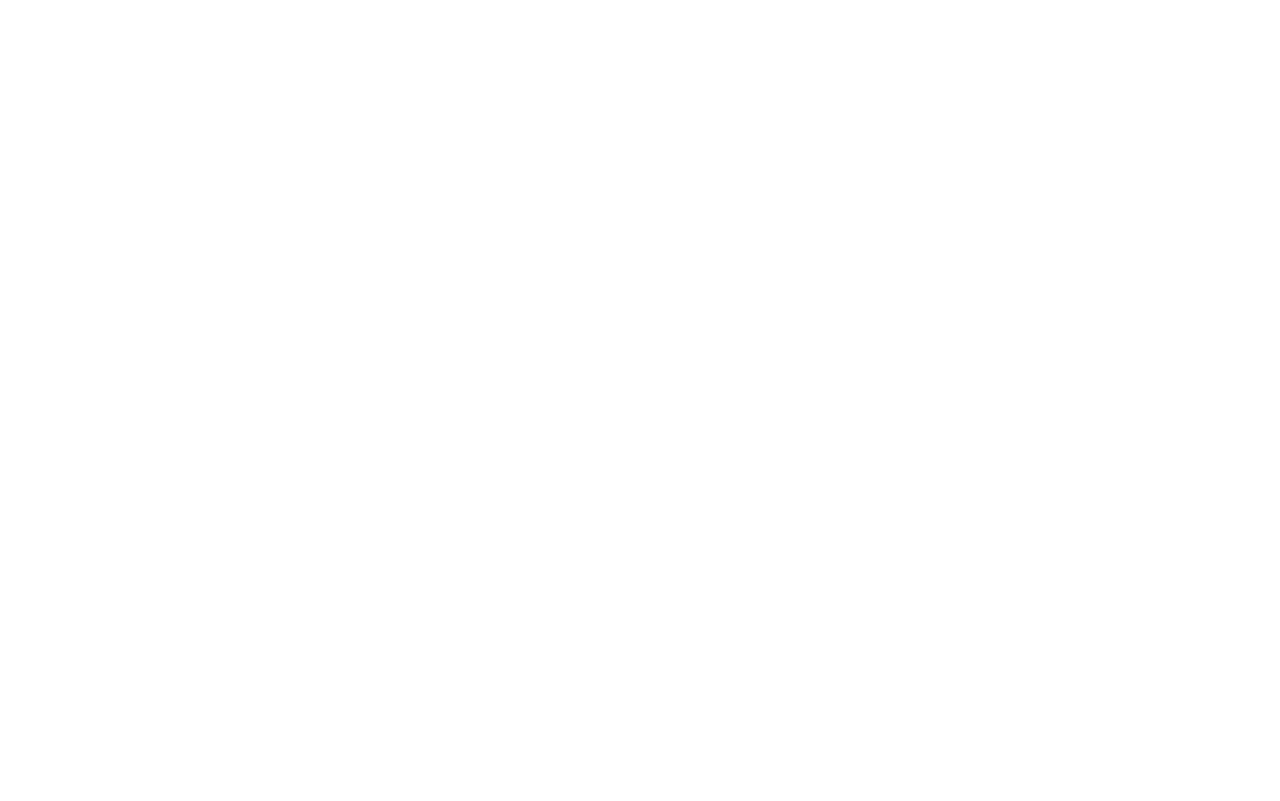
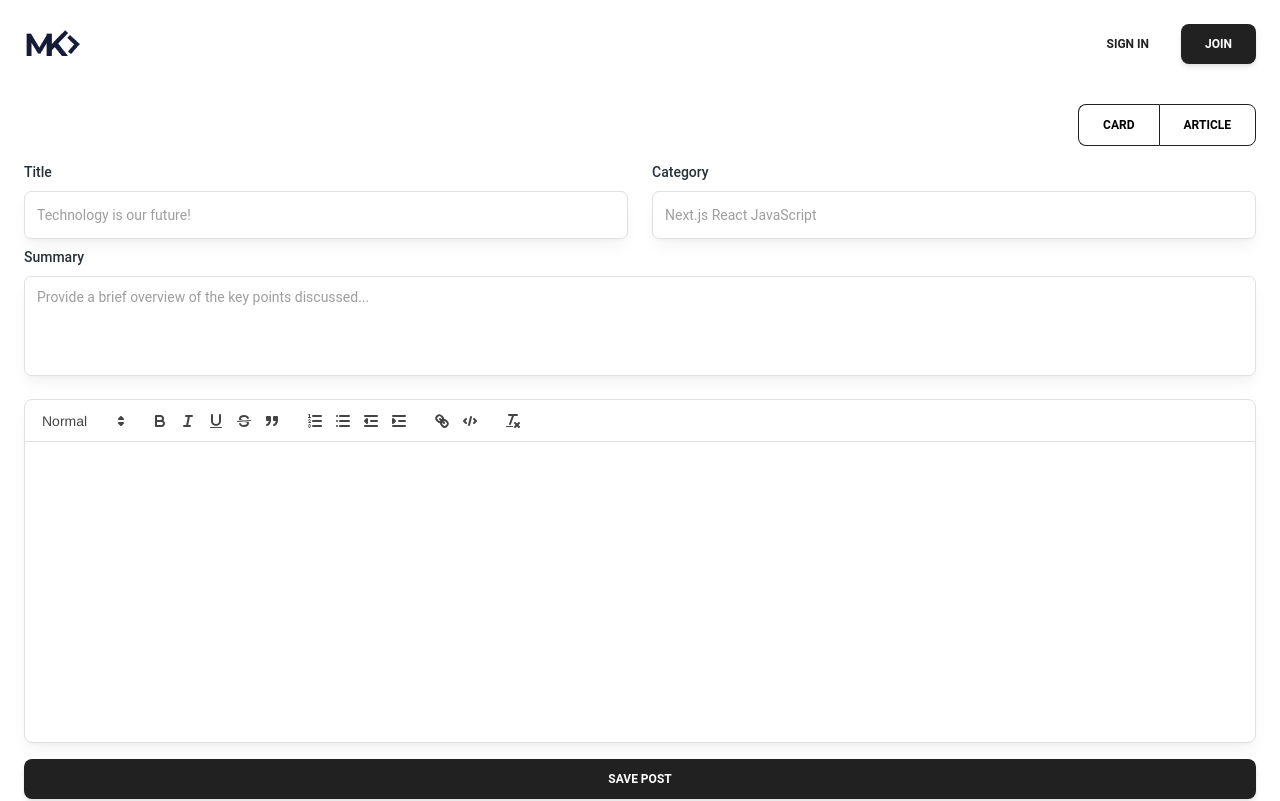
Before and after one commit to prikol769/blog-app-frontend, a React (Vite) app: page /edit-post/1 in a window 1280 px wide. Before the commit this address had no page. Shown: the top 801 px of the page. Built offline with nearby package versions, Linux system fonts and the light colour scheme; no server answers.

Commit message:
added Edit page

```diff
--- a/src/App.jsx
+++ b/src/App.jsx
@@ -7,6 +7,7 @@ import { GlobalProvider } from "./context/GlobalContext";
 import AuthLayout from "./components/AuthLayout";
 import CreatePostPage from "./pages/CreatePostPage";
 import PostPage from "./pages/PostPage";
+import EditPostPage from "./pages/EditPostPage";
 
 const App = () => {
   return (
@@ -21,6 +22,7 @@ const App = () => {
             <Route index element={<Home />} />
             <Route path="/create-post" element={<CreatePostPage />} />
             <Route path="/post/:id" element={<PostPage />} />
+            <Route path="/edit-post/:id" element={<EditPostPage />} />
           </Route>
         </Routes>
       </GlobalProvider>
--- /dev/null
+++ b/src/pages/EditPostPage.jsx
@@ -0,0 +1,253 @@
+import {
+  Button,
+  ButtonGroup,
+  IconButton,
+  Textarea,
+  Typography,
+} from "@material-tailwind/react";
+
+import { ArrowsPointingOutIcon } from "@heroicons/react/24/outline";
+
+import FormInput from "../components/FormInput";
+import ReactQuill from "react-quill";
+import "react-quill/dist/quill.snow.css";
+import { useEffect, useRef, useState } from "react";
+import axios from "axios";
+import { PreviewPostCard } from "../components/PreviewPostCard";
+import { useGlobalContext } from "../context/GlobalContext";
+import hljs from "highlight.js/lib/core";
+import javascript from "highlight.js/lib/languages/javascript";
+import css from "highlight.js/lib/languages/css";
+import "highlight.js/styles/monokai-sublime.css";
+import PreviewArticle from "../components/PreviewArticle";
+import { useParams } from "react-router-dom";
+
+hljs.registerLanguage("javascript", javascript);
+hljs.registerLanguage("css", css);
+
+const modules = {
+  syntax: {
+    highlight: (text) => hljs.highlightAuto(text).value,
+  },
+  toolbar: [
+    [{ header: [1, 2, 3, 4, 5, false] }],
+    ["bold", "italic", "underline", "strike", "blockquote"],
+    [
+      { list: "ordered" },
+      { list: "bullet" },
+      { indent: "-1" },
+      { indent: "+1" },
+    ],
+    ["link", "code-block"],
+    ["clean"],
+  ],
+};
+
+const formats = [
+  "header",
+  "bold",
+  "italic",
+  "underline",
+  "strike",
+  "blockquote",
+  "list",
+  "bullet",
+  "indent",
+  "link",
+  "code-block",
+];
+
+const EditPostPage = () => {
+  const { userInfo } = useGlobalContext();
+
+  const { id } = useParams();
+
+  const [title, setTitle] = useState("");
+  const [category, setCategory] = useState("");
+  const [summary, setSummary] = useState("");
+  const [content, setContent] = useState("");
+
+  const [previewCard, setPreviewCard] = useState(false);
+  const [previewArticle, setPreviewArticle] = useState(false);
+  const [previewFullArticle, setPreviewFullArticle] = useState(false);
+
+  useEffect(() => {
+    const fetchPost = async () => {
+      try {
+        const { data: response } = await axios.get(
+          `http://localhost:5000/api/posts/${id}`
+        );
+        const { title, category, summary, content } = response;
+        setTitle(title);
+        setCategory(category);
+        setSummary(summary);
+        setContent(content);
+      } catch (error) {
+        console.log(error);
+      }
+    };
+    fetchPost();
+  }, []);
+
+  const updatePost = async (e) => {
+    e.preventDefault();
+    try {
+      const { data: response } = await axios.put(
+        `http://localhost:5000/api/posts/${id}/${userInfo.id}`,
+        {
+          title,
+          summary,
+          content,
+          category,
+        },
+        { withCredentials: true }
+      );
+      console.log(response, "response");
+    } catch (error) {
+      console.log(error);
+    }
+  };
+
+  return (
+    <div className="mb-10 relative">
+      <div className="py-4 flex items-center justify-end">
+        {previewArticle && (
+          <IconButton
+            variant="outlined"
+            className={`mr-5 ${
+              previewFullArticle
+                ? "bg-[#212121] text-white"
+                : "bg-white text-black"
+            }`}
+            onClick={() => {
+              setPreviewFullArticle(!previewFullArticle);
+            }}
+          >
+            <ArrowsPointingOutIcon className="w-5 h-5" />
+          </IconButton>
+        )}
+        <ButtonGroup variant="outlined">
+          <Button
+            className={`${
+              previewCard ? "bg-[#212121] text-white" : "bg-white text-black"
+            }`}
+            onClick={() => {
+              setPreviewCard(!previewCard);
+              setPreviewArticle(false);
+              setPreviewFullArticle(false);
+            }}
+          >
+            Card
+          </Button>
+          <Button
+            className={`${
+              previewArticle ? "bg-[#212121] text-white" : "bg-white text-black"
+            }`}
+            onClick={() => {
+              setPreviewArticle(!previewArticle);
+              setPreviewCard(false);
+              setPreviewFullArticle(false);
+            }}
+          >
+            Article
+          </Button>
+        </ButtonGroup>
+      </div>
+      <div
+        className={`flex  ${previewCard || previewArticle ? "gap-12" : ""} ${
+          previewCard ? "flex-col lg:flex-row gap-12" : ""
+        }  ${previewArticle ? "flex-col 2xl:flex-row gap-12" : ""}`}
+      >
+        <form
+          className={`flex flex-col gap-4 flex-1 ${
+            previewFullArticle ? "hidden" : ""
+          }`}
+          onSubmit={updatePost}
+        >
+          <div className="flex gap-6">
+            <FormInput
+              label="Title"
+              maxLength="200"
+              required
+              placeholder="Technology is our future!"
+              value={title}
+              onChange={(e) => setTitle(e.target.value)}
+            />
+            <FormInput
+              label="Category"
+              required
+              maxLength="15"
+              placeholder="Next.js React JavaScript"
+              value={category}
+              onChange={(e) => setCategory(e.target.value)}
+            />
+          </div>
+          <div className="w-full">
+            <Typography
+              variant="small"
+              color="blue-gray"
+              className="mb-2 font-medium"
+            >
+              Summary
+            </Typography>
+            <Textarea
+              labelProps={{
+                className: "hidden",
+              }}
+              maxLength="400"
+              className=" !border !border-gray-300 bg-white text-gray-900 shadow-lg shadow-gray-900/5 ring-4 ring-transparent placeholder:text-gray-500 placeholder:opacity-100 focus:!border-gray-900 focus:!border-t-gray-900 focus:ring-gray-900/10"
+              required
+              placeholder="Provide a brief overview of the key points discussed..."
+              value={summary}
+              onChange={(e) => setSummary(e.target.value)}
+            />
+          </div>
+          <ReactQuill
+            required
+            modules={modules}
+            formats={formats}
+            value={content}
+            onChange={(newValue) => {
+              setContent(newValue);
+              console.log("onChange");
+            }}
+            className="!border !rounded-lg !border-gray-300  bg-white text-gray-900 shadow-lg shadow-gray-900/5 "
+          />
+          <Button className="z-10" type="submit">
+            Save Post
+          </Button>
+        </form>
+
+        {previewCard && (
+          <div className="max-w-[430px]">
+            <PreviewPostCard
+              title={title}
+              category={category}
+              summary={summary}
+              author={userInfo.fullName}
+            />
+          </div>
+        )}
+
+        {previewArticle && (
+          <div
+            className={`flex max-w-[100%] ${
+              previewFullArticle
+                ? "max-w-[1000px] w-full mx-auto"
+                : "2xl:max-w-[50%]"
+            }`}
+          >
+            <PreviewArticle
+              title={title}
+              category={category}
+              author={userInfo.fullName}
+              content={content}
+            />
+          </div>
+        )}
+      </div>
+    </div>
+  );
+};
+
+export default EditPostPage;
--- a/src/pages/PostPage.jsx
+++ b/src/pages/PostPage.jsx
@@ -1,6 +1,6 @@
 import axios from "axios";
 import { useEffect, useState } from "react";
-import { useParams } from "react-router-dom";
+import { useNavigate, useParams } from "react-router-dom";
 import Badge from "../components/Badge";
 import { formatDate } from "../utils/dateFormat";
 import { useGlobalContext } from "../context/GlobalContext";
@@ -9,6 +9,7 @@ import { TrashIcon, PencilSquareIcon } from "@heroicons/react/24/outline";
 import { Modal } from "../components/Modal";
 
 const PostPage = () => {
+  const navigate = useNavigate();
   const { id } = useParams();
   const { userInfo } = useGlobalContext();
   const [post, setPost] = useState([]);
@@ -47,11 +48,19 @@ const PostPage = () => {
     }
   };
 
+  const handleEditPost = async () => {
+    navigate(`/edit-post/${id}`);
+  };
+
   return (
     <div className="pt-8 pb-[80px] max-w-[1000px] mx-auto relative">
       {isPostCreator && (
         <div className="flex gap-4 pb-4 justify-end">
-          <Button size="md" className="flex items-center gap-3 pl-4">
+          <Button
+            onClick={handleEditPost}
+            size="md"
+            className="flex items-center gap-3 pl-4"
+          >
             <PencilSquareIcon className="w-4 h-4" />
             Edit
           </Button>
```
